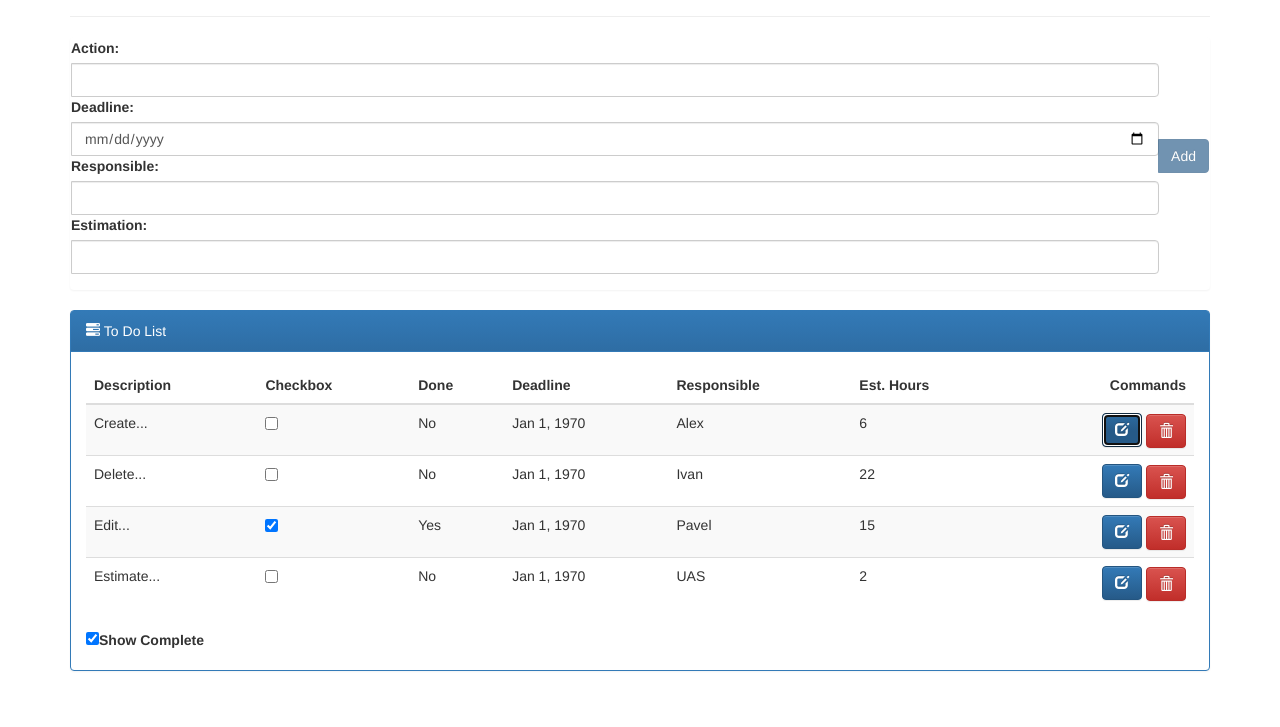
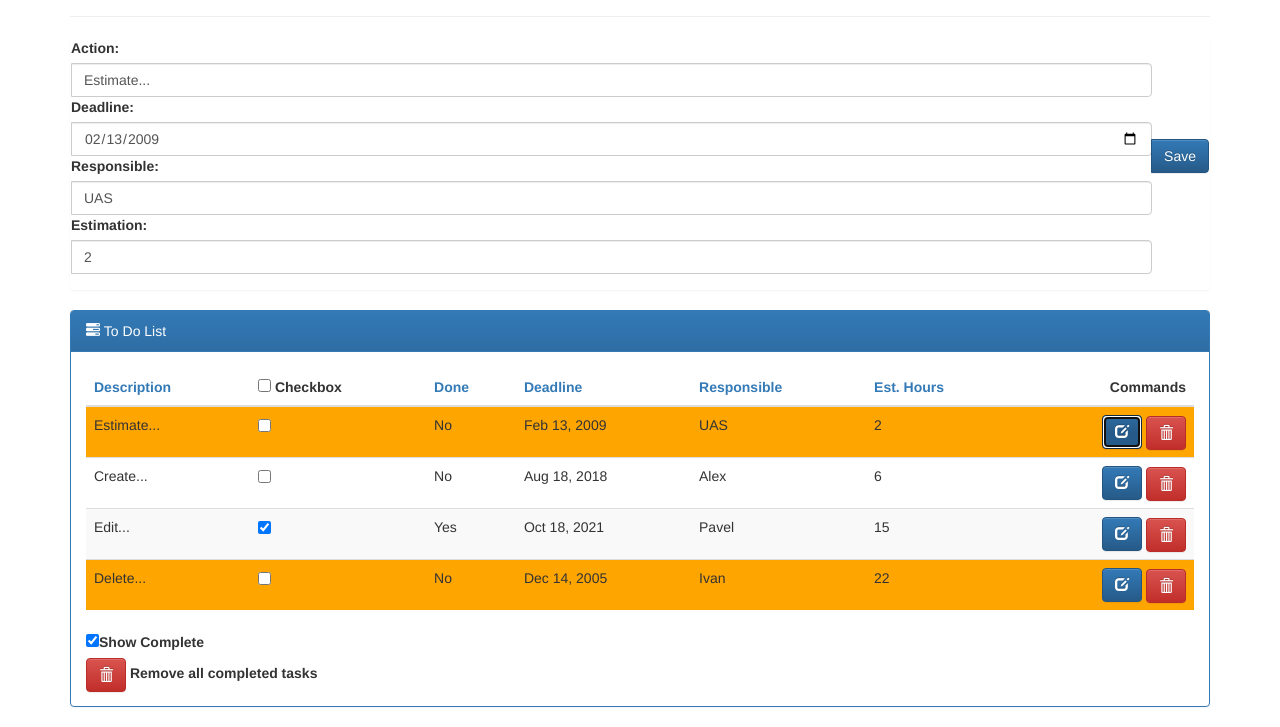
Before and after one commit to JackCarver/AngularJs_HomeTask, a website: page app/index.html in a window 1280 px wide. Both pictures are taken after a click on the button 1122 px from the left and 529 px from the top of the page. Shown: the part 99-826 px from the top of the page. Before the commit the page ends 800 px from the top, so only its background shows below. Drawn offline with nearby package versions, Linux system fonts and the light colour scheme; some packages are replaced by stand-ins of ours.

Commit message:
second commit

```diff
--- a/app/controllers/todo.controller.js
+++ b/app/controllers/todo.controller.js
@@ -17,7 +17,7 @@
         // $ctrl.warningLevel = todoService.warningLevel;
         Object.assign($ctrl, todoService);
 
-        console.log($ctrl.todo);
+        //console.log($ctrl.todo);
 
 
     }
--- a/app/data/todo.json
+++ b/app/data/todo.json
@@ -2,28 +2,28 @@
     {
         "action": "Estimate...",
         "done": false,
-        "deadline": 123,
+        "deadline": 1234567895644,
         "responsible": "UAS",
         "estimation": 2
     },
     {
         "action": "Create...",
         "done": false,
-        "deadline": 123,
+        "deadline": 1534568895644,
         "responsible": "Alex",
         "estimation": 6
     },
     {
         "action": "Edit...",
         "done": true,
-        "deadline": 123,
+        "deadline": 1634568895644,
         "responsible": "Pavel",
         "estimation": 15
     },
     {
         "action": "Delete...",
         "done": false,
-        "deadline": 123,
+        "deadline": 1134567895644,
         "responsible": "Ivan",
         "estimation": 22
     }
--- a/app/directives/task-input-panel/task-input-panel.directive.html
+++ b/app/directives/task-input-panel/task-input-panel.directive.html
@@ -40,8 +40,10 @@
                 <span class="input-group-btn">
                     <button
                         class="btn btn-primary"
-                        ng-click="$ctrl.addNewItem($ctrl.todo.items, $ctrl.newItem)"
-                        ng-disabled="!($ctrl.isItemValid($ctrl.newItem))">Add</button>
+                        ng-click="$ctrl.addNewItem($ctrl.todo.items, $ctrl.newItem, $ctrl.tempEditItem)"
+                        ng-disabled="!($ctrl.isItemValid($ctrl.newItem))">
+                        {{$ctrl.SaveEditButtonName()}}
+                    </button>
                 </span>
             </div>
         </div>
--- a/app/directives/task-list/task-list.directive.html
+++ b/app/directives/task-list/task-list.directive.html
@@ -1,18 +1,37 @@
 <table class="table table-striped">
     <thead>
         <tr>
-            <th>Description</th>
-            <th>Checkbox</th>
-            <th>Done</th>
-            <th>Deadline</th>
-            <th>Responsible</th>
-            <th>Est. Hours</th>
+            <th>
+                <a href="#" ng-click="sortType = 'action'; sortReverse = !sortReverse">Description</a>
+            </th>
+
+            <th>
+                <input type="checkbox" ng-model="isCheckAll" ng-change="$ctrl.checkStatus($ctrl.todo.items, isCheckAll)">
+                Checkbox
+            </th>
+
+            <th>
+                <a href="#" ng-click="sortType = 'done'; sortReverse = !sortReverse">Done</a>
+            </th>
+
+            <th>
+                <a href="#" ng-click="sortType = 'deadline'; sortReverse = !sortReverse">Deadline</a>
+            </th>
+
+            <th>
+                <a href="#" ng-click="sortType = 'responsible'; sortReverse = !sortReverse">Responsible</a>
+            </th>
+
+            <th>
+                <a href="#" ng-click="sortType = 'estimation'; sortReverse = !sortReverse">Est. Hours</a>
+            </th>
             <th class="text-right">Commands</th>
         </tr>
     </thead>
     <tbody>
         <!--<tr ng-repeat="item in $ctrl.todo.items | filter: {done: false} | orderBy: ['action']">-->
-        <tr ng-repeat="item in $ctrl.todo.items | checkedItems: $ctrl.showComplete | orderBy: ['action']">
+        <tr ng-repeat="item in $ctrl.todo.items | checkedItems: $ctrl.showComplete | orderBy: sortType: sortReverse"
+            ng-style="$ctrl.missedDeadline(item)">
             <td>{{item.action}}</td>
             <td><input type="checkbox" ng-model="item.done"></td>
             <td>{{item.done ? 'Yes' : 'No'}}</td>
@@ -20,12 +39,13 @@
             <td>{{item.responsible}}</td>
             <td>{{item.estimation}}</td>
             <td class="text-right">
-                <button type="button" class="btn btn-primary">
+                <button type="button" class="btn btn-primary"
+                    ng-click="$ctrl.setEditItem(item, $ctrl)">
                     <span class="glyphicon glyphicon-edit" aria-hidden="true" title="Edit"></span>
                 </button>
                 <button
                     class="btn btn-primary btn-danger glyphicon glyphicon-trash" aria-hidden="true"
-                    ng-click="$ctrl.removeItem($ctrl.todo.items, item)"/></button>
+                    ng-click="$ctrl.removeItem($ctrl.todo.items, item)"/>
             </td>
         </tr>
     </tbody>
--- a/app/index.html
+++ b/app/index.html
@@ -14,9 +14,10 @@
             <h1>
                 <img class="photo" ng-src="{{$ctrl.todo.userPhoto}}">
                 {{::$ctrl.todo.user}}'s To Do List
-                <span class="label label-default"
-                     ng-hide="$ctrl.incompleteCount($ctrl.todo.items) === 0"
-                     ng-class="$ctrl.warningLevel($ctrl.todo.items)">
+                <span
+                    class="label label-default"
+                    ng-hide="$ctrl.incompleteCount($ctrl.todo.items) === 0"
+                    ng-class="$ctrl.warningLevel($ctrl.todo.items)">
                     {{$ctrl.incompleteCount($ctrl.todo.items)}}
                 </span>
             </h1>
@@ -29,12 +30,17 @@
                 <span class="glyphicon glyphicon-tasks" aria-hidden="true"></span> To Do List
             </div>
             <div class="panel-body">
-
                 <vi-task-list></vi-task-list>
-
                 <label>
                     <input type="checkbox" ng-model="$ctrl.showComplete" >Show Complete
                 </label>
+                <div ng-show="$ctrl.isHaveIncompleteItem($ctrl.todo.items)">
+                    <button
+                        class="btn btn-primary btn-danger glyphicon glyphicon-trash"
+                        aria-hidden="true"
+                        ng-click="$ctrl.removeCompletedItem($ctrl.todo.items)"></button>
+                        <label>Remove all completed tasks</label>
+                </div>
             </div>
         </div>
     </div>
--- a/app/services/model.service.js
+++ b/app/services/model.service.js
@@ -13,4 +13,9 @@
             // ]
         });
 
+    angular.module('app')
+        .value('isEditModeOn', false)
+        .value('sortType', 'action')
+        .value('sortReverse', false);
+
 })();
--- a/app/services/todo.service.js
+++ b/app/services/todo.service.js
@@ -4,18 +4,35 @@
     angular.module('app')
         .factory('todoService', todoService);
 
-    todoService.$inject = ['$http', '$q'];
-    function todoService($http, $q) {
+    todoService.$inject = ['$http', '$q', 'isEditModeOn'];
+    function todoService($http, $q, isEditModeOn) {
         return {
             addNewItem,
             getItems,
             incompleteCount,
             isItemValid,
             warningLevel,
-            removeItem
+            removeItem,
+            removeCompletedItem,
+            isHaveIncompleteItem,
+            checkStatus,
+            setEditItem,
+            SaveEditButtonName,
+            missedDeadline
         };
 
-        function addNewItem(items, newItem) {
+        function SaveEditButtonName() {
+            return isEditModeOn
+                ? "Save"
+                : "Add";
+        }
+
+        function addNewItem(items, newItem, tempEditItem) {
+            if(isEditModeOn ) {
+                removeItem(items, tempEditItem);
+                isEditModeOn = false;
+            }
+
             if (isItemValid(newItem)) {
                 items.push({
                    action: newItem.action,
@@ -32,6 +49,18 @@
             }
         }
 
+        function setEditItem(item, $ctrl) {
+            $ctrl.newItem = {
+                    action: item.action,
+                    done: false,
+                    deadline: new Date(item.deadline),
+                    responsible: item.responsible,
+                    estimation: item.estimation
+            };
+            $ctrl.tempEditItem = item;
+            isEditModeOn = true;
+        }
+
         function getItems() {
             return $http
                 .get('data/todo.json')
@@ -40,21 +69,18 @@
         }
 
         function removeItem(items, item) {
-            //console.log(`items: ${items}`);
-            //console.log(`item: ${item}`);
-            //console.log(item);
-            //console.log(items);
-            //var temp = items.filter(value => value !== item);
-            //console.log(temp);
-            //items = temp;
+            var index = items.findIndex(fItem => fItem == item);
+            items.splice(index, 1);
+        }
 
-            //var index = array.indexOf(item);
-            //console.log(index);
-            //delete items[index];
-
-            var index = items.findIndex(x => x == item);
-            console.log(index);
-            items.splice(index, 1);
+        function removeCompletedItem(items) {
+             for (var i = 0; i < items.length; i++) {
+                 console.log(items[i]);
+                 if (items[i].done) {
+                     items.splice(i,1);
+                     i--;
+                 }
+             }
         }
 
         function incompleteCount(items) {
@@ -77,11 +103,33 @@
                 && angular.isNumber(newItem.estimation);
         }
 
+        function isHaveIncompleteItem(items) {
+            if(items != undefined) {    // todo: may be we can remove it, but we will have error after page loaded
+                var count = items.length - incompleteCount(items);
+                return count > 0;
+            }
+
+            return 0;
+        }
+
         function warningLevel(items) {
             return incompleteCount(items) < 3
                 ? 'label-success'
                 : 'label-warning';
         }
+
+        function missedDeadline(item) {
+            return new Date(item.deadline) < new Date() && !item.done
+                ? {"background": "orange"}
+                : {};
+        }
+
+        function checkStatus(items, isCheckAll) {
+            angular.forEach(items, function(item) {
+                item.done = isCheckAll;
+            });
+        }
+
     }
 
 })();
```
